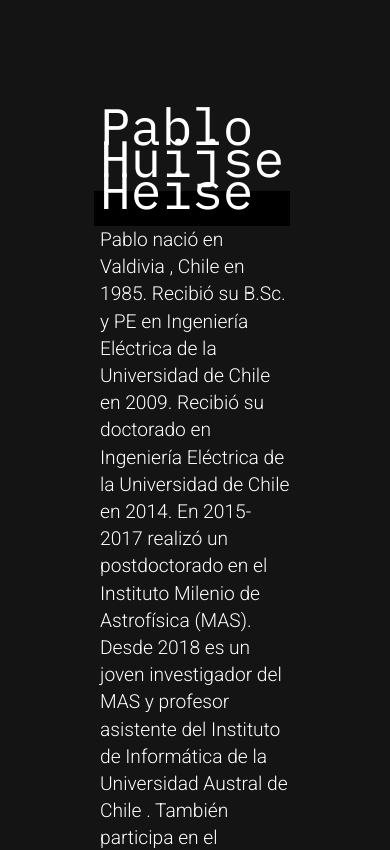
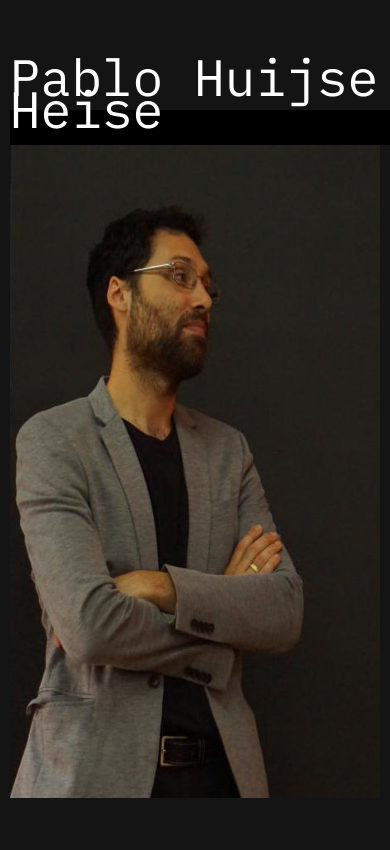
Before and after one commit to chuijse/phuijse_portfolio, a Next.js app: page / in a window 390 px wide. Shown: the top 850 px of the page. Built offline with nearby package versions, Linux system fonts and the light colour scheme.

Commit message:
description style, image and wip responsive

```diff
--- a/components/Description.js
+++ b/components/Description.js
@@ -1,25 +1,42 @@
 import React from "react";
 import Title from "./Title";
+import Image from "next/image";
+import profilePic from "../images/pablo.jpeg";
+
+//445 x 653
 
 export default function Description({}) {
   return (
     <React.Fragment>
-      <section>
+      <section className="description-grid">
+        <div className="item-title">
           <Title title={"Pablo Huijse Heise"} />
-
+        </div>
+        <div className="item-image">
+          <Image
+            src={profilePic}
+            alt="Picture of the author"
+            layout="fixed"
+            //objectFit="cover"
+            // blurDataURL="data:..." automatically provided
+            placeholder="blur" // Optional blur-up while loading
+          />
+        </div>
+        <div className="item-abstract">
           <p>
             Pablo nació en Valdivia , Chile en 1985. Recibió su B.Sc. y PE en
             Ingeniería Eléctrica de la Universidad de Chile en 2009. Recibió su
-          doctorado en Ingeniería Eléctrica de la Universidad de Chile en 2014.
-          En 2015-2017 realizó un postdoctorado en el Instituto Milenio de
-          Astrofísica (MAS). Desde 2018 es un joven investigador del MAS y
+            doctorado en Ingeniería Eléctrica de la Universidad de Chile en
+            2014. En 2015-2017 realizó un postdoctorado en el Instituto Milenio
+            de Astrofísica (MAS). Desde 2018 es un joven investigador del MAS y
             profesor asistente del Instituto de Informática de la Universidad
             Austral de Chile . También participa en el proyecto ALeRCE. Su
-          investigación trata sobre métodos computacionales para analizar datos
-          astronómicos y sus áreas de especialización son el aprendizaje
+            investigación trata sobre métodos computacionales para analizar
+            datos astronómicos y sus áreas de especialización son el aprendizaje
             automático, el aprendizaje profundo, la inferencia bayesiana, el
             procesamiento estadístico de señales y la teoría de la información.
           </p>
+        </div>
       </section>
     </React.Fragment>
   );
--- a/pages/index.js
+++ b/pages/index.js
@@ -11,9 +11,9 @@ export default function Home() {
         <link rel="icon" href="/favicon.ico" />
       </Head>
 
-      <main>
+      <article className="home-layout">
         <Description />
-      </main>
+      </article>
     </div>
   );
 }
--- /dev/null
+++ b/styles/components/_description.scss
@@ -0,0 +1,71 @@
+@use "../abstract/color.module" as color;
+@use "../abstract/fonts" as *;
+@use "../abstract/responsive" as *;
+
+.description-grid {
+  position: relative;
+  //border: 5px solid blue;
+  display: grid;
+  width: 95%;
+  grid-template-rows: auto;
+  grid-template-columns: 100%;
+  @include tablet {
+    grid-template-rows: auto;
+    grid-template-columns: 100%;
+  }
+  @include desktop {
+    grid-template-rows: 100px auto;
+    grid-template-columns: 45% 5% 5% 45%;
+    width: 90%;
+  }
+  @include large {
+    width: 70%;
+  }
+}
+.item-title {
+  height: 100%;
+  z-index: 2;
+  //border: 2px solid blue;
+  @include tablet {
+    grid-row: 1 / 2;
+    grid-column: 1;
+  }
+  @include desktop {
+    width: 100%;
+    grid-row: 1 / 3;
+    grid-column: 1 / 4;
+  }
+}
+
+.item-image {
+  position: relative;
+  display: flex;
+  justify-content: flex-start;
+  align-items: flex-end;
+  width: 100%;
+  height: 100%;
+  //border: 2px solid white;
+  @include tablet {
+    grid-row: 2 / 3;
+    grid-column: 1;
+  }
+  @include desktop {
+    grid-row: 1 / 3;
+    grid-column: 3 / 5;
+  }
+}
+
+.item-abstract {
+  padding-top: 50px;
+  width: 100%;
+  height: 100%;
+  //border: 2px solid purple;
+  @include tablet {
+    grid-row: 3 / 4;
+    grid-column: 1;
+  }
+  @include desktop {
+    grid-row: 2 / 3;
+    grid-column: 1 / 2;
+  }
+}
--- a/styles/components/_title.scss
+++ b/styles/components/_title.scss
@@ -4,11 +4,14 @@
 
 .title-root {
   //border: 1px solid red;
-    .underline{
+  .underline {
     background-color: color.$black;
     height: 35px;
     width: 103%;
     margin-top: -25px;
+    margin-left: 0%;
+    @include tablet {
       margin-left: -3%;
     }
   }
+}
--- a/styles/index.scss
+++ b/styles/index.scss
@@ -1,17 +1,13 @@
-
 @use "./abstract/color.module" as color;
 @use "./abstract/fonts";
 
 @use "./sections/home";
 
-
 html,
 body {
   background-color: color.$background-dark;
-  padding: 0;
-  margin: 50px;
-  font-family: -apple-system, BlinkMacSystemFont, Segoe UI, Roboto, Oxygen,
-    Ubuntu, Cantarell, Fira Sans, Droid Sans, Helvetica Neue, sans-serif;
+  margin: 0;
+  width: 100%;
 }
 
 a {
--- a/styles/sections/_home.scss
+++ b/styles/sections/_home.scss
@@ -1,5 +1,20 @@
 @use "../abstract/color.module" as color;
 @use "../abstract/fonts" as *;
 @use "../abstract/responsive" as *;
+@use "../components/description" as *;
 
 @use "../components/title";
+
+.home-layout {
+  position: relative;
+  display: flex;
+  width: 100%;
+  height: auto;
+  //border: 10px solid red;
+  justify-content: center;
+
+  @include desktop {
+    height: 98vh;
+    align-items: center;
+  }
+}
```
Also changed, not shown: images/pablo.jpeg. Lines whose indentation alone changed are shown as unchanged.
